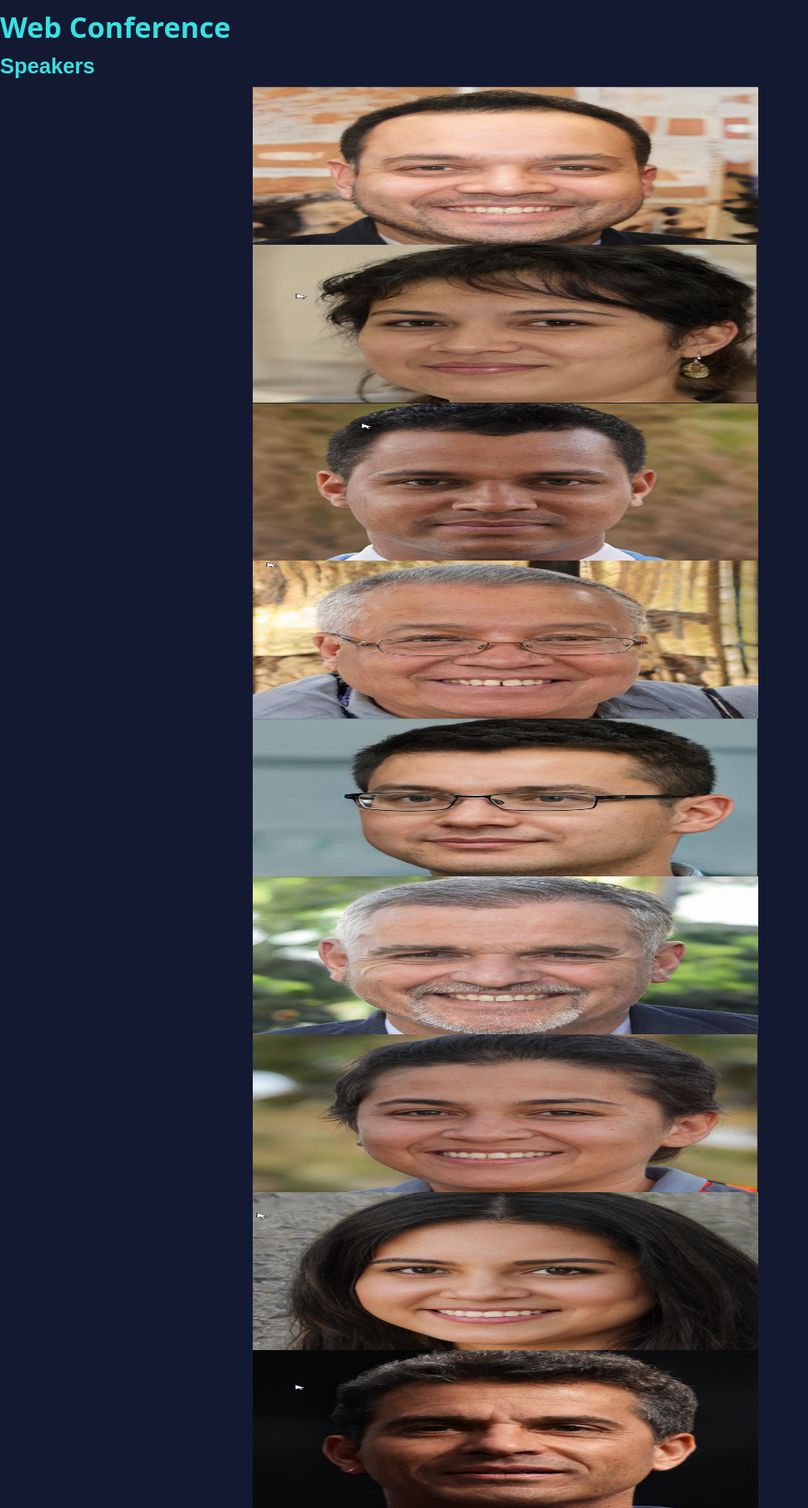
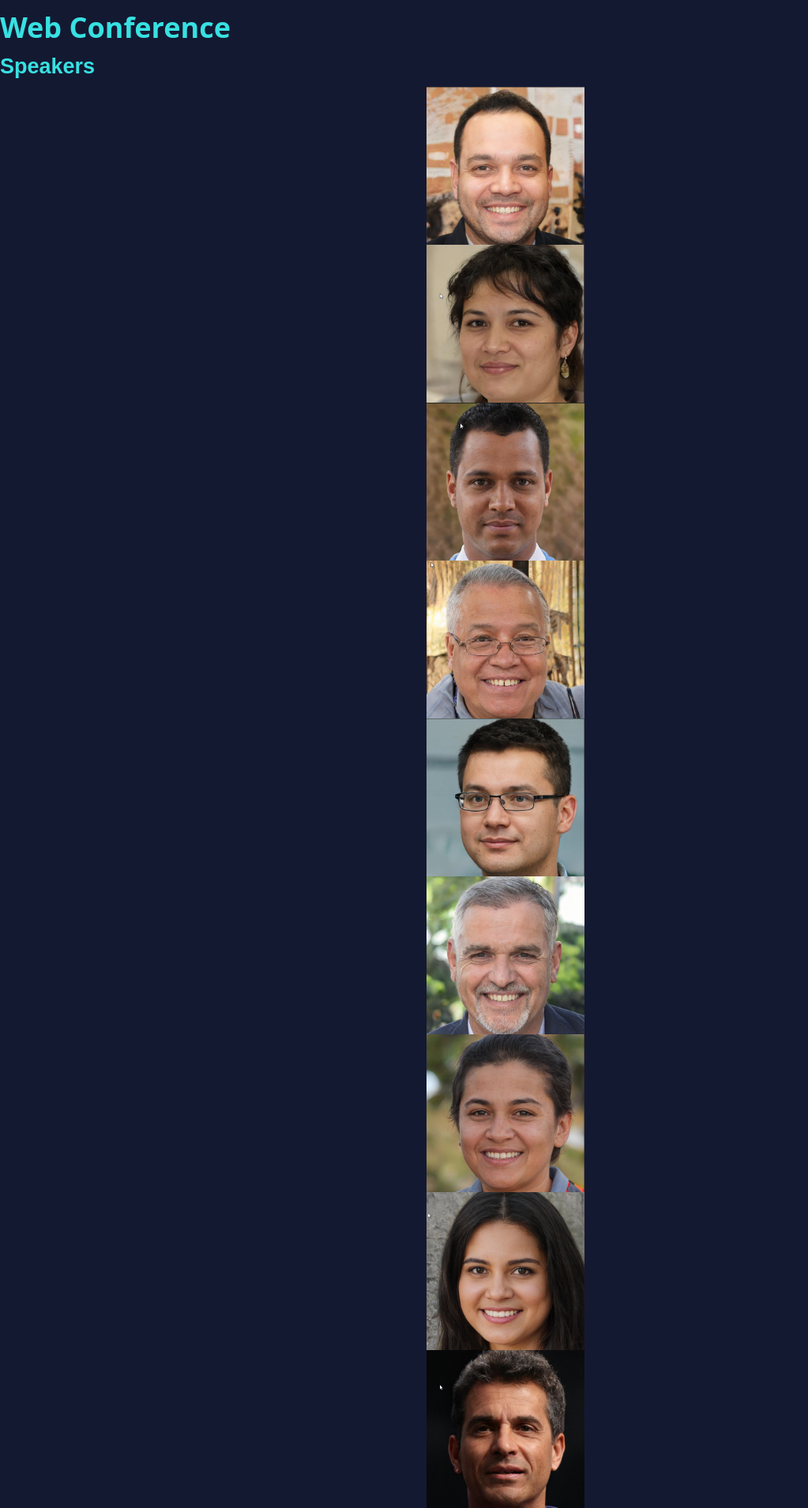
Before and after one commit to gothamgo/bweb, a Jekyll site: the page built from index.html, in a window 1280 px wide. Shown: the whole page at 79% size, without its empty margins (0-1023 px from the left). Built offline with Jekyll 4.4.1, drawn with Linux system fonts in a browser that asks for light colours.

Commit message:
Update index.html

```diff
--- a/index.html
+++ b/index.html
@@ -11,7 +11,6 @@ div.speaker img {
   display: block;
   margin-left: auto;
   margin-right: auto;
-  width: 50%;
 }
 </style>
 
```
